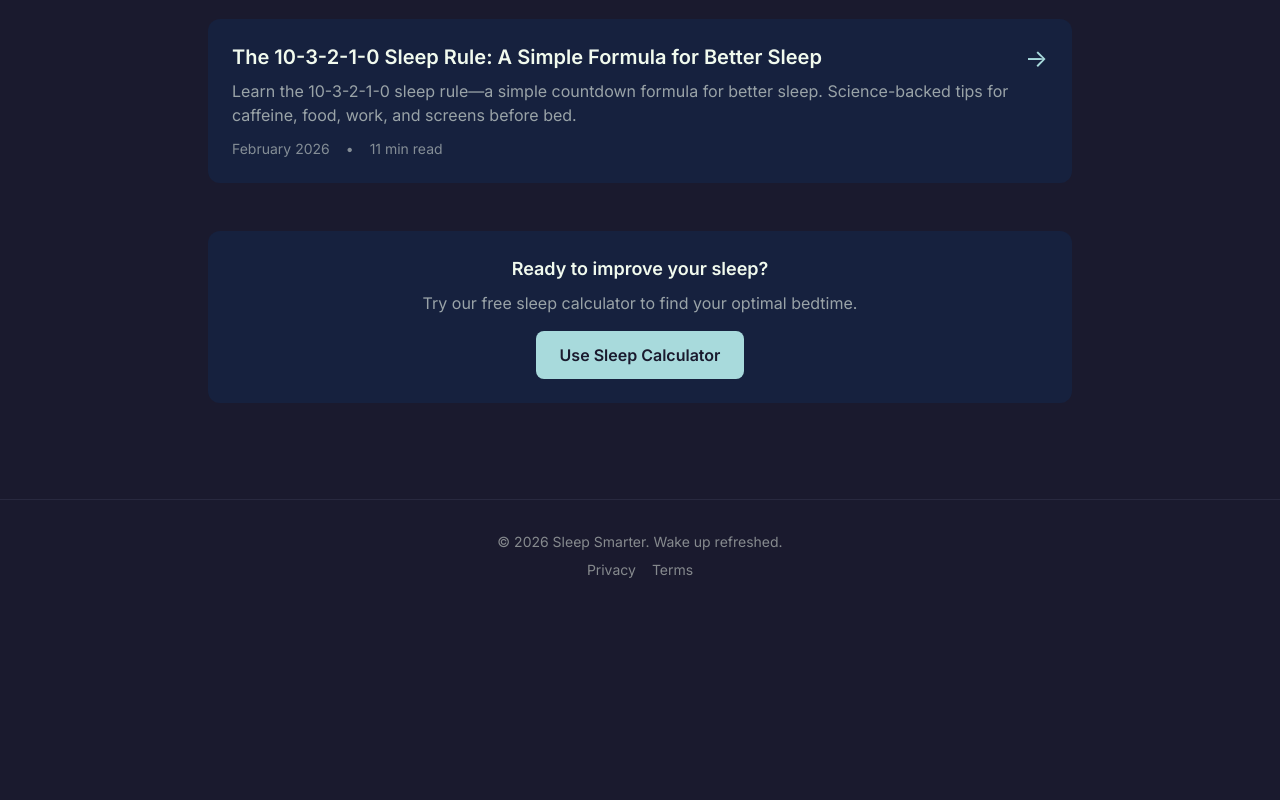
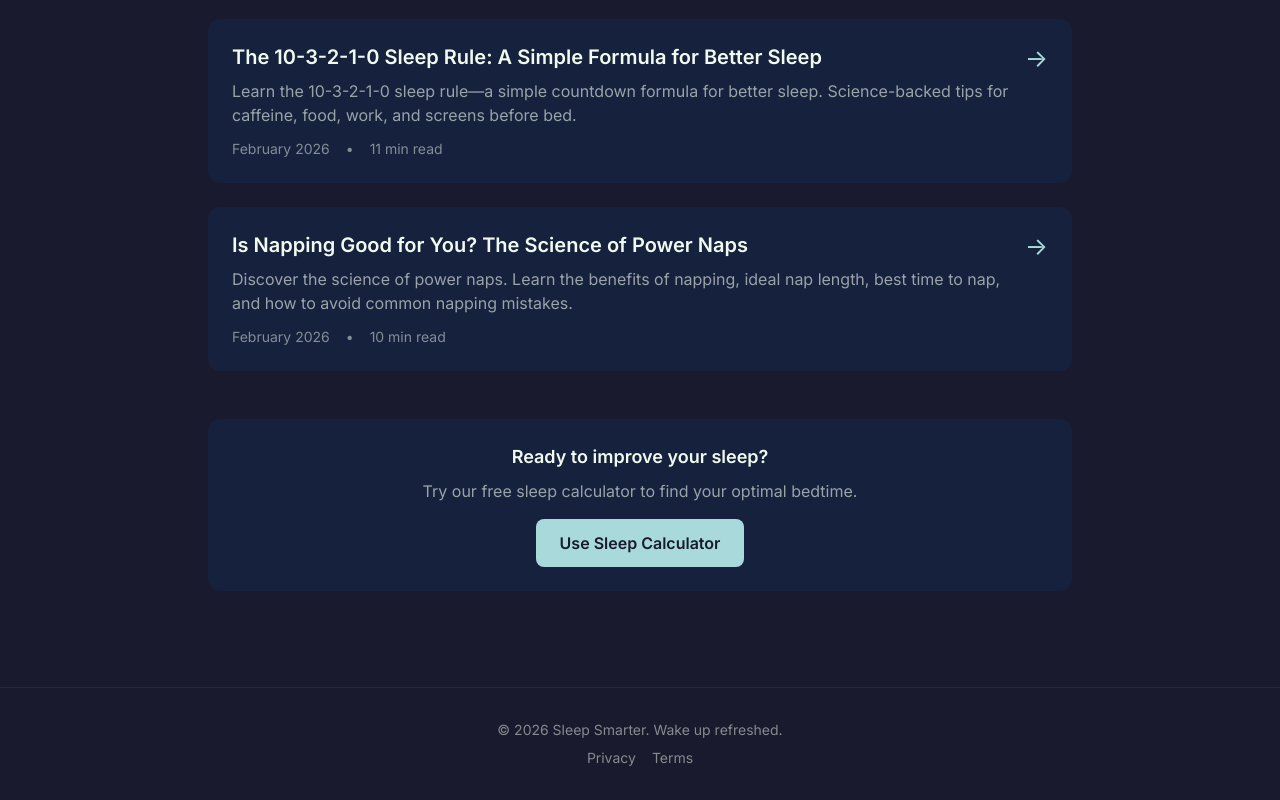
Before and after one commit to jmodigitalbot-ai/sleepsmarter-io, a React (Vite) app in the folder app/: page /blog in a window 1280 px wide. Shown: the part 1166-1966 px from the top of the page. Before the commit the page ends 1778 px from the top, so only its background shows below. Built offline with nearby package versions, Linux system fonts and the light colour scheme.

Commit message:
Add article: Is Napping Good for You? The Science of Power Naps

```diff
--- a/app/src/data/articles.ts
+++ b/app/src/data/articles.ts
@@ -4,6 +4,7 @@ import howMuchSleepDoINeed from '../content/03-how-much-sleep-do-i-need.md?raw'
 import whyDoIWakeUpTired from '../content/04-why-do-i-wake-up-tired.md?raw'
 import sleepCalculatorGuide from '../content/05-sleep-calculator-guide.md?raw'
 import sleepRule103210 from '../content/06-10-3-2-1-0-sleep-rule.md?raw'
+import isNappingGoodForYou from '../content/07-is-napping-good-for-you.md?raw'
 
 export interface Article {
   slug: string
@@ -62,5 +63,13 @@ export const articles: Article[] = [
     readTime: '11 min read',
     date: 'February 2026',
     content: sleepRule103210
+  },
+  {
+    slug: 'is-napping-good-for-you',
+    title: 'Is Napping Good for You? The Science of Power Naps',
+    description: 'Discover the science of power naps. Learn the benefits of napping, ideal nap length, best time to nap, and how to avoid common napping mistakes.',
+    readTime: '10 min read',
+    date: 'February 2026',
+    content: isNappingGoodForYou
   }
 ]
```
Also changed, not shown: app/src/content/07-is-napping-good-for-you.md (renamed from app/src/content/drafts/07-is-napping-good-for-you.md), 1 other file (tests, documents, lock files or other folders).
